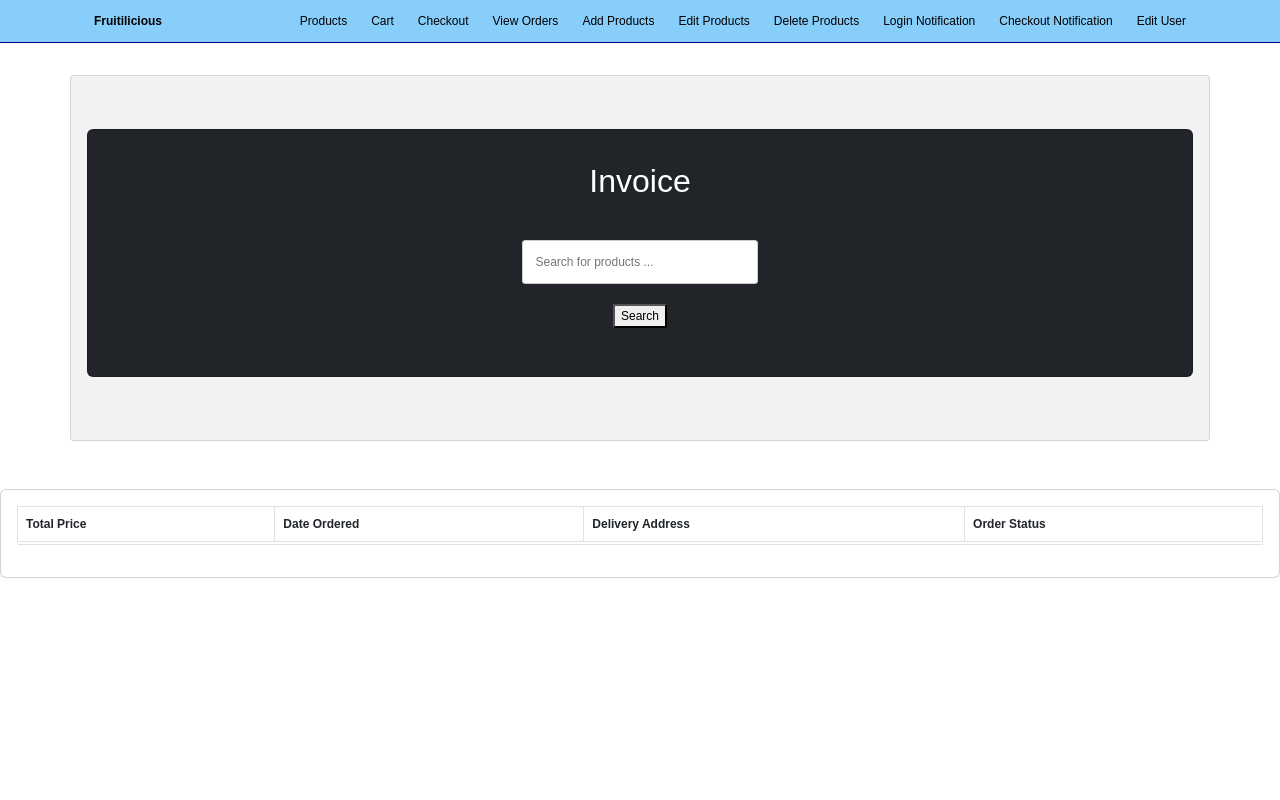
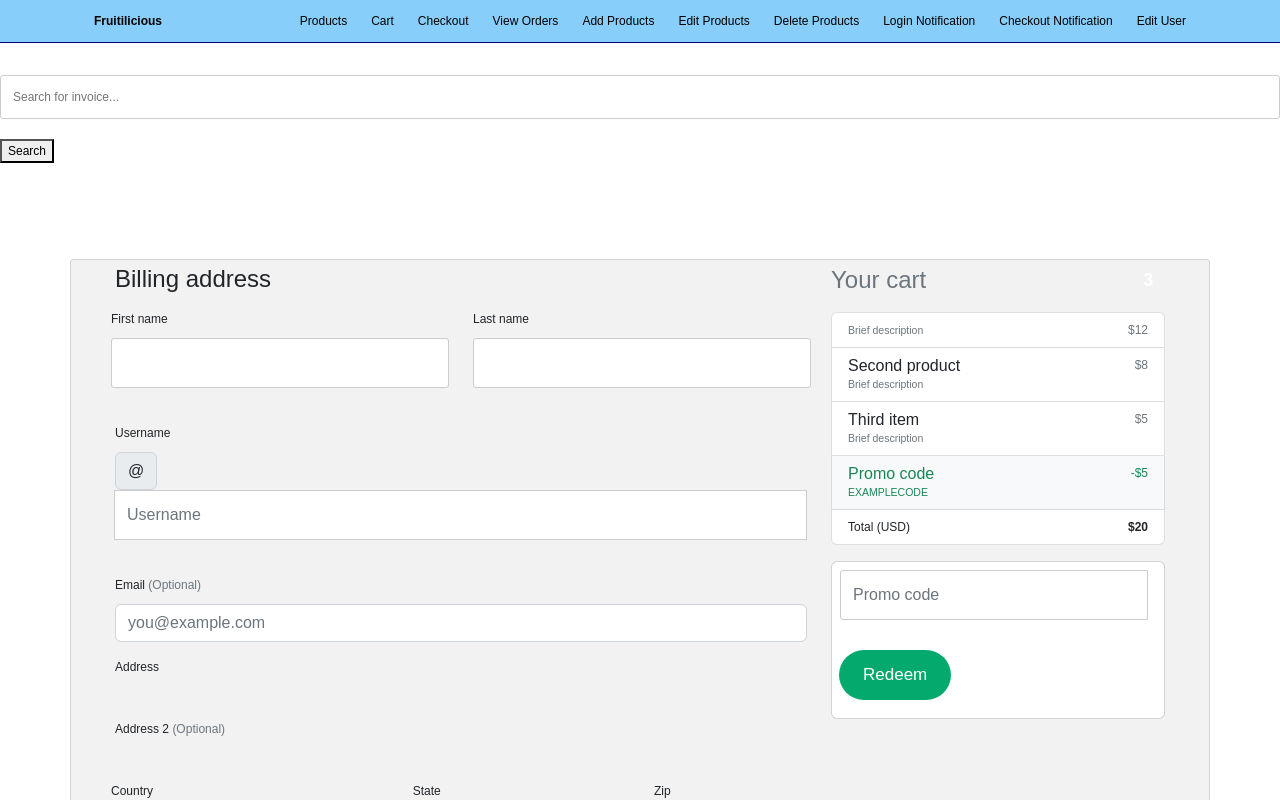
Before and after one commit to hcl-capstone/capstone-project-group-3, an Angular app in the folder ecommerce-frontend/: page /checkout in a window 1280 px wide. Shown: the top 800 px of the page. Built offline with nearby package versions, Linux system fonts and the light colour scheme.

Commit message:
address is now displayed

```diff
--- a/ecommerce-frontend/src/app/common/address.ts
+++ b/ecommerce-frontend/src/app/common/address.ts
@@ -4,5 +4,5 @@ export class Address {
     city?: string;
     state?: string;
     country?: string;
-    zipCode?: string;
+    zip?: string;
 }
--- a/ecommerce-frontend/src/app/components/checkout/checkout.component.html
+++ b/ecommerce-frontend/src/app/components/checkout/checkout.component.html
@@ -1,55 +1,8 @@
-  <div class="container">
-    <div class="row">
-      <div class="col-md-12">
-        <div class="card bg-dark my-5">
-          <div class="card-body">
-            <h2 class="card-title text-center text-white py-3">Invoice</h2>
-            <ul class="text-center list-inline py-3">
-              <li class="list-inline-item">
 
-              <input #myInput type="text" placeholder="Search for products ..." [(ngModel)]="id"
-                class="au-input au-input-xl" (keyup.enter)="doCheckout()" />
+<input #myInput type="text" placeholder="Search for invoice..." [(ngModel)]="id"
+                class="au-input au-input-xl" (keyup.enter)="getInvoice()" />
 
-              <button class="list-inline-item" (click)="doCheckout()" >Search
-
-
-              </button>
-
-            </ul>
-          </div>
-        </div>
-        <router-outlet></router-outlet>
-      </div>
-    </div>
-  </div>
-
-  <div class="card my-5">
-    <div class="card-body">
-      <table class="table table-bordered table-striped">
-        <thead class="thead-dark">
-          <tr>
-            <th scope="col">Total Price</th>
-            <th scope="col">Date Ordered</th>
-            <th scope="col">Delivery Address</th>
-            <th scope="col">Order Status</th>
-          </tr>
-        </thead>
-        <tbody>
-            <td>{{ invoice.totalPrice }}</td>
-            <td>{{ invoice.dateOrdered }}</td>
-            <td>{{ address?.state }}</td>
-            <td>{{ invoice.orderStatus }}</td>
-        </tbody>
-      </table>
-    </div>
-  </div>
-
-
-
-  <!-- <input #myInput type="text" placeholder="Search for invoice..." [(ngModel)]="id"
-                class="au-input au-input-xl" (keyup.enter)="doCheckout()" />
-
-              <button class="list-inline-item" (click)="doCheckout()" >Search </button>
+              <button class="list-inline-item" (click)="getInvoice()" >Search </button>
 
 
   <section class="py-5">
@@ -63,7 +16,7 @@
         <ul class="list-group mb-3">
           <li class="list-group-item d-flex justify-content-between lh-condensed">
             <div>
-              <h6 class="my-0">Product name</h6>
+              <h6 class="my-0">{{cart?.productId}}</h6>
               <small class="text-muted">Brief description</small>
             </div>
             <span class="text-muted">$12</span>
@@ -143,39 +96,24 @@
           </div>
           <div class="mb-3">
             <label for="address" class="form-label"> Address  </label>
-            <output>{{invoice.deliveryAddress?.street}}</output>
+            <output>{{address?.street}}</output>
           </div>
           <div class="mb-3">
             <label for="address2" class="form-label">Address 2 <span class="text-muted">(Optional)</span></label>
-            <input type="text" class="form-control" id="address2" placeholder="Apartment or suite" />
+            <output>{{address?.secondary}}</output>
           </div>
           <div class="row">
             <div class="col-md-5 mb-3">
               <label for="country" class="form-label">Country</label>
-              <select class="form-select d-block w-100" id="country" required>
-                <option value="">Choose...</option>
-                <option>United States</option>
-              </select>
-              <div class="invalid-feedback">
-                Please select a valid country.
-              </div>
+              <output>{{address?.country}}</output>
             </div>
             <div class="col-md-4 mb-3">
               <label for="state" class="form-label">State</label>
-              <select class="form-select d-block w-100" id="state" required>
-                <option value="">Choose...</option>
-                <option>California</option>
-              </select>
-              <div class="invalid-feedback">
-                Please provide a valid state.
-              </div>
+              <output>{{address?.state}}</output>
             </div>
             <div class="col-md-3 mb-3">
               <label for="zip" class="form-label">Zip</label>
-              <input type="text" class="form-control" id="zip" placeholder="" required />
-              <div class="invalid-feedback">
-                Zip code required.
-              </div>
+              <output>{{address?.zip}}</output>
             </div>
           </div>
           <hr class="mb-4" />
@@ -187,59 +125,10 @@
             <input type="checkbox" class="form-check-input" id="save-info" />
             <label class="form-check-label" for="save-info">Save this information for next time</label>
           </div>
-          <hr class="mb-4" />
-          <h4 class="mb-3">Payment</h4>
-          <div class="d-block my-3">
-            <div class="form-check">
-              <input id="credit" name="paymentMethod" type="radio" class="form-check-input" checked required />
-              <label class="form-check-label" for="credit">Credit card</label>
-            </div>
-            <div class="form-check">
-              <input id="debit" name="paymentMethod" type="radio" class="form-check-input" required />
-              <label class="form-check-label" for="debit">Debit card</label>
-            </div>
-            <div class="form-check">
-              <input id="paypal" name="paymentMethod" type="radio" class="form-check-input" required />
-              <label class="form-check-label" for="paypal">Paypal</label>
-            </div>
-          </div>
-          <div class="row">
-            <div class="col-md-6 mb-3">
-              <label for="cc-name" class="form-label">Name on card</label>
-              <input type="text" class="form-control" id="cc-name" placeholder="" required />
-              <small class="text-muted">Full name as displayed on card</small>
-              <div class="invalid-feedback">
-                Name on card is required
-              </div>
-            </div>
-            <div class="col-md-6 mb-3">
-              <label for="cc-number" class="form-label">Credit card number</label>
-              <input type="text" class="form-control" id="cc-number" placeholder="" required />
-              <div class="invalid-feedback">
-                Credit card number is required
-              </div>
-            </div>
-          </div>
-          <div class="row">
-            <div class="col-md-3 mb-3">
-              <label for="cc-expiration" class="form-label">Expiration</label>
-              <input type="text" class="form-control" id="cc-expiration" placeholder="" required />
-              <div class="invalid-feedback">
-                Expiration date required
-              </div>
-            </div>
-            <div class="col-md-3 mb-3">
-              <label for="cc-expiration" class="form-label">CVV</label>
-              <input type="text" class="form-control" id="cc-cvv" placeholder="" required />
-              <div class="invalid-feedback">
-                Security code required
-              </div>
-            </div>
-          </div>
-          <hr class="mb-4" />
-          <button class="btn btn-dark px-4 rounded-pill" type="button">Place Order</button>
+
+          <button class="btn btn-dark px-4 rounded-pill" type="button" value="{{invoice.invoiceId}}" (click)="doCheckout()">Proceed To Payment</button>
         </form>
       </div>
     </div>
   </div>
-  </section> -->
+  </section>
--- a/ecommerce-frontend/src/app/components/checkout/checkout.component.ts
+++ b/ecommerce-frontend/src/app/components/checkout/checkout.component.ts
@@ -1,6 +1,7 @@
 import { Component, OnInit } from '@angular/core';
 import { Address } from 'src/app/common/address';
 import { Invoice } from 'src/app/common/invoice';
+import { ShoppingCart } from 'src/app/common/shopping-cart';
 import { AddressService } from 'src/app/services/address.service';
 import { InvoiceService } from 'src/app/services/invoice.service';
 
@@ -13,13 +14,16 @@ export class CheckoutComponent implements OnInit {
 
   invoice:Invoice = {};
   address:Address | undefined;
+  cart:ShoppingCart | undefined;
+  //carts:ShoppingCart = Array<ShoppingCart>;
   id = '';
+
 
   constructor(private invoiceService: InvoiceService, private addressService: AddressService) {
     this.invoice = {};
     this.address = {};
+    this.cart = {};
   }
-
 
   ngOnInit(): void {
   }
@@ -29,11 +33,26 @@ export class CheckoutComponent implements OnInit {
       .subscribe({
         next: (data) => {
           this.invoice = data;
-          this.address = { ...this.invoice.deliveryAddress };
-          console.log(this.invoice, this.address);
+          this.address = { ...this.invoice.address };
+          this.cart = { ...this.invoice.carts };
+          console.log(this.invoice, this.address, this.cart);
         },
         error: (e) => console.error(e)
 
       })
   }
+
+
+  getInvoice(): void {
+    this.invoiceService.getInvoice(this.id)
+      .subscribe({
+        next: (data) => {
+          this.invoice = data;
+          this.address = { ...this.invoice.address };
+          this.cart = { ...this.invoice.carts };
+          console.log(this.invoice, this.address, this.cart);
+        },
+        error: (e) => console.error(e)
+    })
+  }
 }
--- a/ecommerce-frontend/src/app/services/invoice.service.ts
+++ b/ecommerce-frontend/src/app/services/invoice.service.ts
@@ -24,4 +24,8 @@ export class InvoiceService {
     return this.http.get<Invoice[]>(this.invoiceUrl);
   }
 
+  getInvoice(id: any): Observable<Invoice> {
+    return this.http.get<Invoice>(`http://localhost:8082/invoice/get/${id}`);
+  }
+
 }
```
Also changed, not shown: ecommerce-frontend/src/app/common/invoice.ts (+1 -8 lines).
